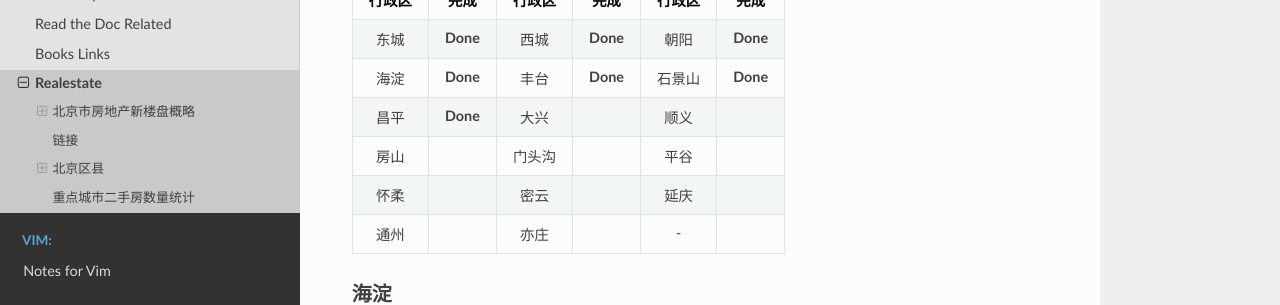
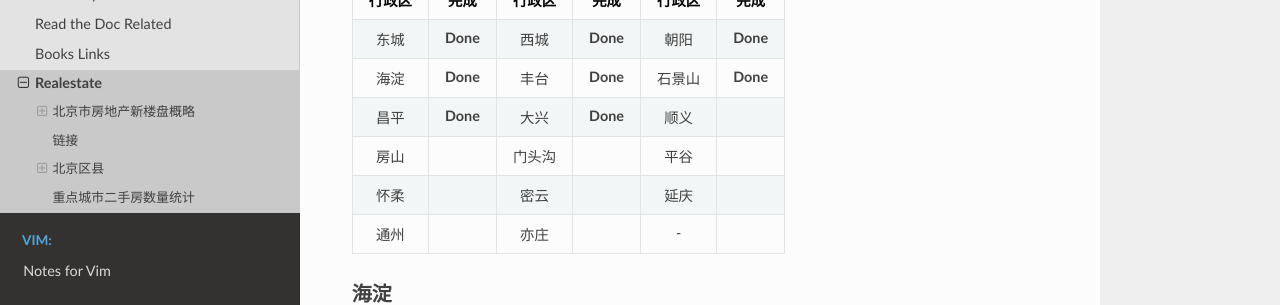
Before and after one commit to Pyrad/pyradnotes, a Sphinx documentation site: the page built from source/Notes/realestate.md, in a window 1280 px wide and 900 px high. Shown: the part 287-592 px from the top of the window. Built offline with Sphinx 7.4.7 and the Read the Docs theme 2.0.0, drawn with Linux system fonts in a browser that asks for light colours; a script that is not in the unit is left out.

Commit message:
Realestate Add finished flag for DaXing in the table

```diff
--- a/source/Notes/realestate.md
+++ b/source/Notes/realestate.md
@@ -8,8 +8,8 @@
 |行政区|完成|行政区|完成|行政区|完成|
 |:-:|:-:|:-:|:-:|:-:|:-:|
 |东城|**Done**|西城|**Done**|朝阳|**Done**|
-|海淀|**Done**|丰台|**Done**|石景山|**Done**|
-|昌平|**Done**|大兴|  |顺义|  |
+|海淀|**Done**|丰台|**Done** |石景山|**Done** |
+|昌平|**Done**|大兴|**Done** |顺义|  |
 |房山 |  |门头沟|  |平谷|  |
 |怀柔|  |密云|  |延庆|  |
 |通州|  |亦庄|  |-|  |
```
